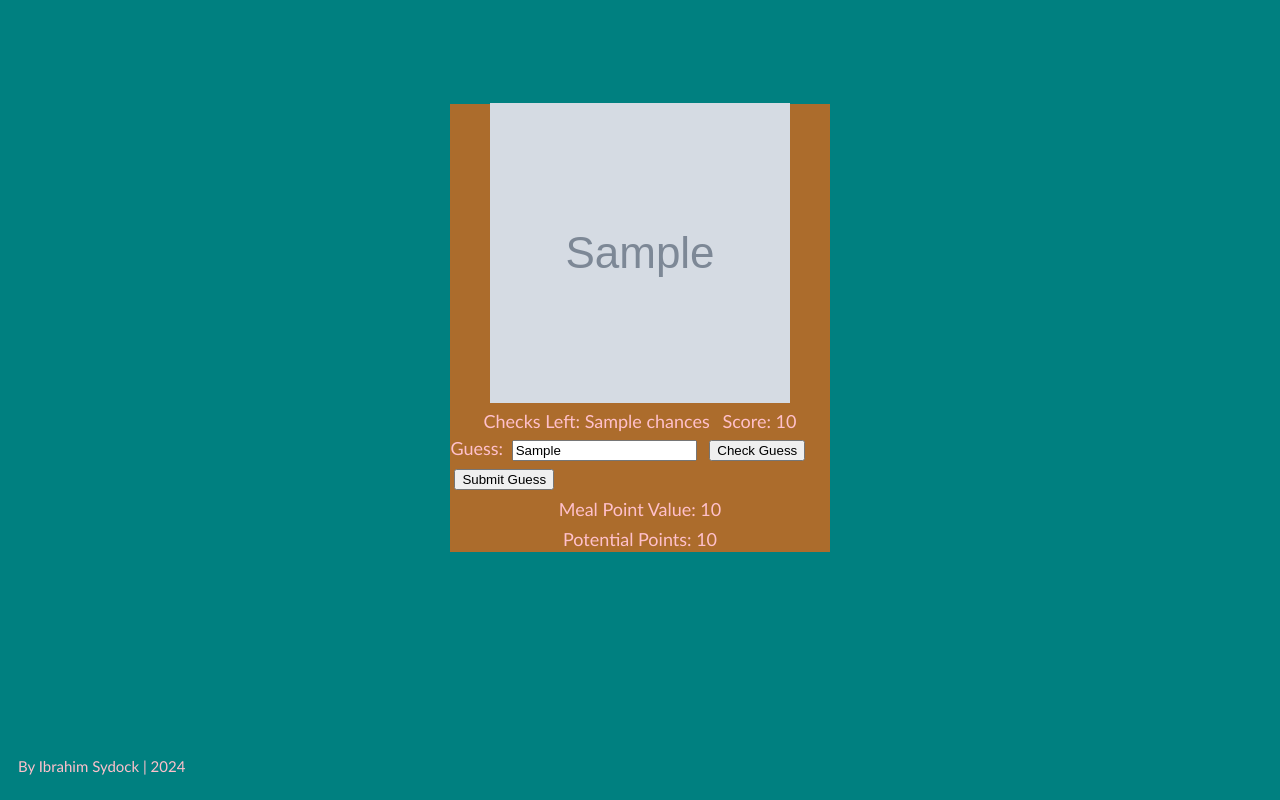
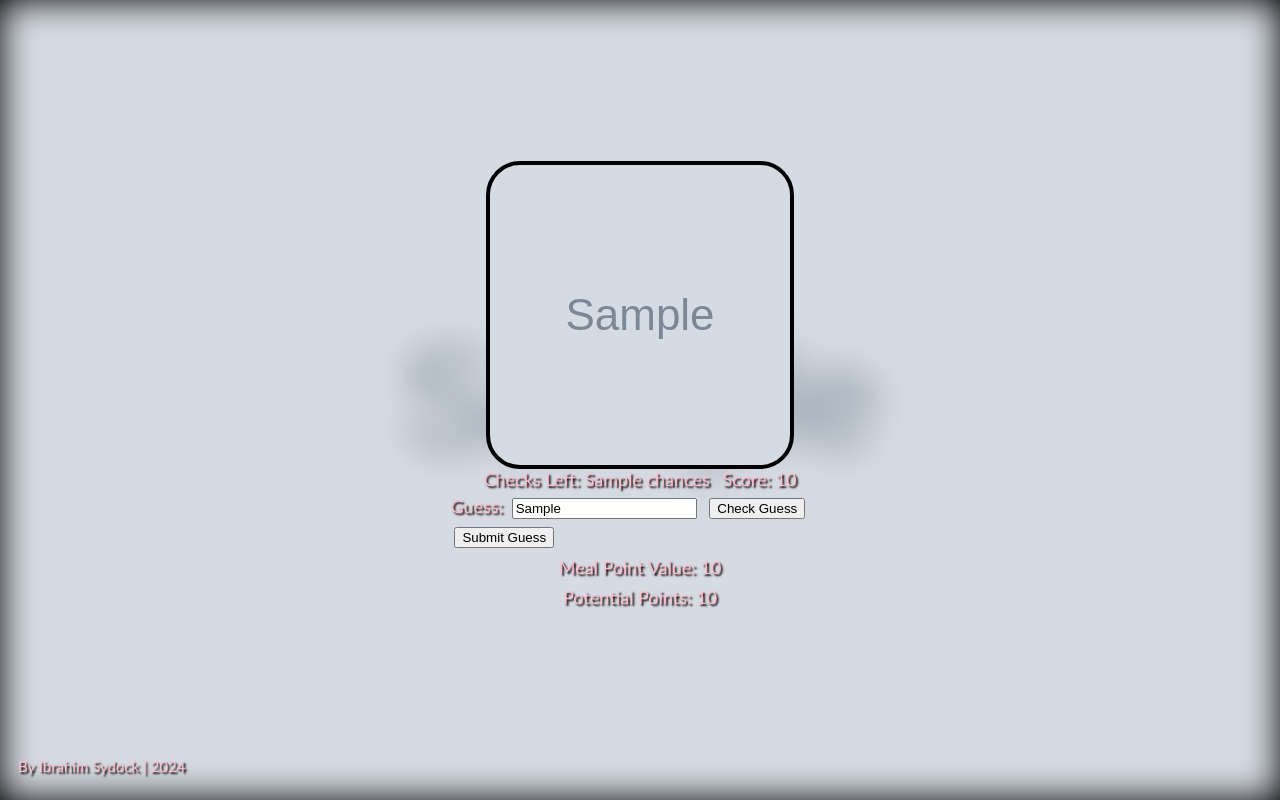
Before and after one commit to sharktrexer/Meal_Guesser, a Django app: template guessing/templates/guessing/meal.html in a window 1280 px wide. Run offline with Django 4.2, Linux system fonts and the light colour scheme; the template is opened without the code that fills it: most values are stand-ins (such as "Sample title", 1, 10 or a date in 2020); grey boxes marked "Sample" are stand-in pictures.

Commit message:
improved design +now displays enlarged, blurred copy of meal img as background +text has a shadow for more pop +removed ugly teal and brown colors +unblurred, main meal image is now rounded and has an outline

```diff
--- a/guessing/static/guessing/site.css
+++ b/guessing/static/guessing/site.css
@@ -1,5 +1,5 @@
 body {
-    background-color: teal;
+    background-color: black;
     height: 100%;
     font-family: 'Gill Sans', 'Gill Sans MT', Calibri, 'Trebuchet MS', sans-serif;
 }
@@ -8,14 +8,16 @@ footer {
     position: fixed;
 	bottom: 0;
 	margin: 10px;
-    color: pink;
     font-size: 15px;
 }
 
-span, label {
-    color: pink
+/* Text pops against background */
+span, label, footer {
+    color: pink;
+    text-shadow: 2px 2px 2px #000000;
 }
 
+/* hover effect */
 input:hover {
     transform: scale(1.05);
     transition: 0.25s;
@@ -25,6 +27,7 @@ input:hover {
     font-weight: 600;
     color: white;
 }
+
 /* Flex box for body content*/
 .contain, .box {
     display: flex;
@@ -32,9 +35,8 @@ input:hover {
     flex-direction: column;
     align-items: center;
     font-size: 18px;
-    height: 80vh;
+    height: 95vh;
 }
-
 .contain input, span {
     margin: 4px;
 }
@@ -45,17 +47,45 @@ input:hover {
     max-height: 100%;
     width: 300px;
 }
+/* Rounded outline to contain meal img */
+.rounded {
+    width:300px;
+    height:300px;
+    border-radius: 10%;
+    outline: 0.25em solid;
+    overflow: hidden;
+}
 
-/* Meal game container */
+/* Meal game container
+background is hidden to be replaced by meal img */
 .box {
     width: 30%;
     height: 70%;
-    background-color: rgb(172, 108, 44);
+    background-color: black;
     margin: 5px;
+    z-index: 0;
+}
+.box > span {
+    margin: 1%;
+}
+/* Children can be clicked */
+.box * {
+    z-index: 2;
 }
 
-.box > span {
-    margin: 1%;
+/* Replaced background with a large, blurry copy of meal img */
+.box:after {
+    content: '';
+    width: 100%;
+    height: 100%;
+    top: 0;
+    position: absolute;
+    background: inherit;
+    filter: blur(18px);
+    z-index: 1;
+    background-size: cover;
+    background-repeat: no-repeat;
+    background-position: center;
 }
 
 .wrap-text {
--- a/guessing/templates/guessing/meal.html
+++ b/guessing/templates/guessing/meal.html
@@ -6,8 +6,8 @@
 
     <!-- Displays random meal image -->
     <div class="contain">
-        <div class="box">
-            <div>
+        <div class="box" style="background-image: url('{{meal_img}}')">
+            <div class="rounded" >
                 <!-- h & w preset to stop image loading jank -->
                 <img src= {{meal_img}} width='300px' height='300px'>
             </div>
```
